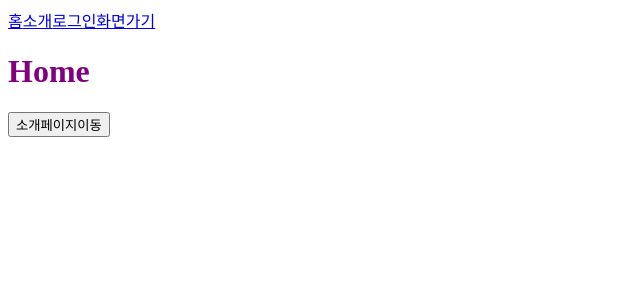
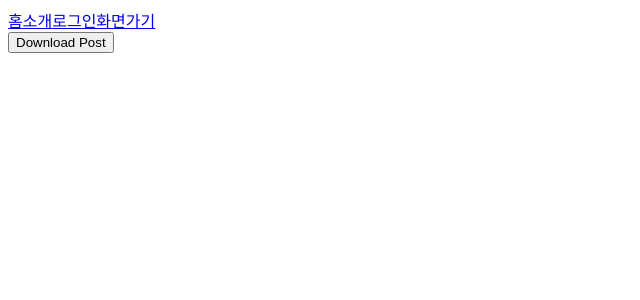
Before and after one commit to p4rksk/React_study, a React (Create React App) app: page / in a window 1280 px wide. Shown: the top 300 px of the page, without its empty margins (0-640 px from the left). Built offline with nearby package versions, Linux system fonts and the light colour scheme.

Commit message:
Feat: Computed Property Name과 전개연산자를 사용해 값 받기

```diff
--- a/src/App.js
+++ b/src/App.js
@@ -20,8 +20,6 @@ function App() {
         <Route path="/list" element={<List />}/>
         <Route path="/login" element={<Login />}/>
         <Route path="/loginComplete" element={<LoginComplete />}/>
-
-
       </Routes>
     </BrowserRouter>
   );
--- a/src/page/Home.js
+++ b/src/page/Home.js
@@ -1,5 +1,6 @@
 import React from "react";
 import { useNavigate } from "react-router-dom";
+import Post from "./Post";
 
 function Home(props) {
   const navigate = useNavigate();
@@ -10,8 +11,7 @@ function Home(props) {
 
   return (
     <div>
-      <h1>Home</h1>
-      <button onClick={moveAbout}>소개페이지이동</button>
+      <Post/>
     </div>
   );
 }
--- /dev/null
+++ b/src/page/Post.js
@@ -0,0 +1,20 @@
+import React from 'react';
+
+function Post(props) {
+
+    const download = async () => {
+        let response = await fetch("https://jsonplaceholder.typicode.com/posts/3", {
+            method: "GET"
+        });
+        let data = await response.json();
+        console.log(data);
+    }
+
+    return (
+        <div>
+            <button onClick={download}>Download Post</button>
+        </div>
+    );
+}
+
+export default Post;
--- a/src/page/login.js
+++ b/src/page/login.js
@@ -1,4 +1,4 @@
-import React from 'react';
+import React, { useState } from 'react';
 import { useNavigate } from 'react-router-dom';
 import { useDispatch } from 'react-redux';
 import { login } from '../store';
@@ -6,6 +6,10 @@ import { login } from '../store';
 function Login(props) {
     const navigate = useNavigate();
     const dispatch = useDispatch();
+    const [user, updateUser] = useState ({
+        username:"",
+        password:""
+    })
 
     function loginProcess(){
         // 1. form 태그 username, password 가져오기
@@ -25,8 +29,30 @@ function Login(props) {
         navigate("/loginComplete");
       }
 
-    return (
+
+        function changeValue(e){
+        console.log(e);
+        console.log("e.target.value",e.target.value);
+        console.log("e.target.name",e.target.name);
+
+
+        updateUser(user => ({
+            ...user,
+             [e.target.name]: e.target.value
+        }));
+
+        console.log("username",user.username);
+        console.log("password",user.password);
+
+    }
+
+   return (
         <div>
+            <form>
+                <input type='text' placeholder='username' onChange={changeValue} name="username" />
+                <input type='password' placeholder='password' onChange={changeValue} name="password"/>
+            <button type='submit'>로그인</button>
+            </form>
             <button onClick={loginProcess}>로그인</button>
             <button onClick={move}>로그인 안하고 넘어가기</button>
         </div>
```
